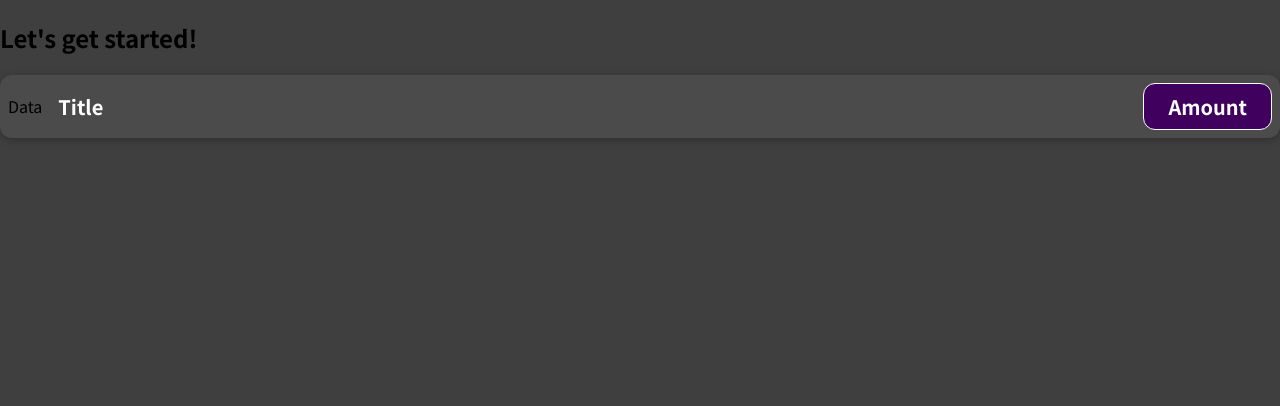
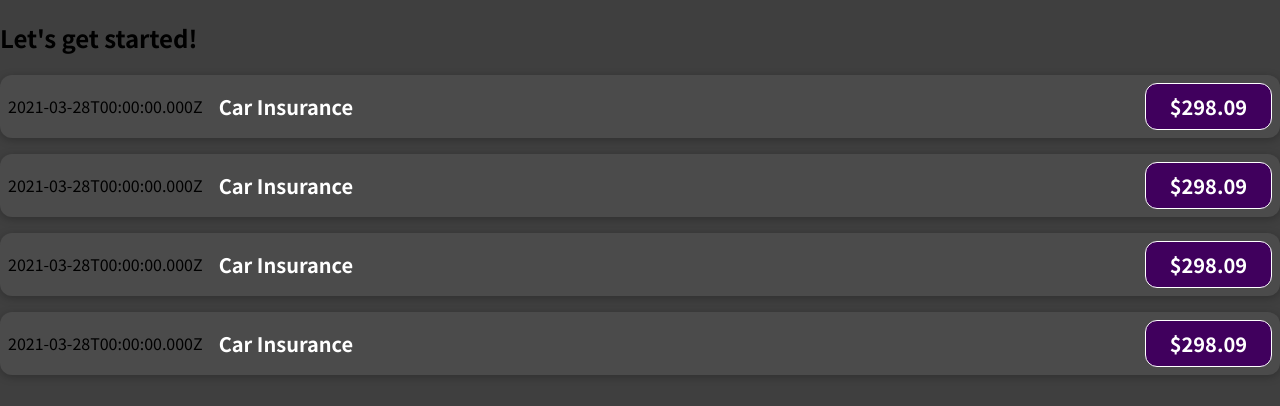
Before and after one commit to AleksandraCislowski/expense-track-app, a JavaScript app: page / in a window 1280 px wide. Shown: the top 406 px of the page. Built offline with nearby package versions, Linux system fonts and the light colour scheme.

Commit message:
reusable data

```diff
--- a/src/App.js
+++ b/src/App.js
@@ -5,6 +5,9 @@
     <div>
       <h2>Let's get started!</h2>
       <ExpenseItem></ExpenseItem>
+      <ExpenseItem></ExpenseItem>
+      <ExpenseItem></ExpenseItem>
+      <ExpenseItem></ExpenseItem>
     </div>
   );
 }
--- a/src/components/ExpenseItem.js
+++ b/src/components/ExpenseItem.js
@@ -1,12 +1,16 @@
 import "./ExpenseItem.css";
 
 function ExpenseItem() {
+  const expenseDate = new Date(2021, 2, 28);
+  const expenseTitle = "Car Insurance";
+  const expenseAmount = 298.09;
+
   return (
     <div className='expense-item'>
-      <div>Data</div>
+      <div>{expenseDate.toISOString()}</div>
       <div className='expense-item__description'>
-        <h2>Title</h2>
-        <div className='expense-item__price'>Amount</div>
+        <h2>{expenseTitle}</h2>
+        <div className='expense-item__price'>${expenseAmount}</div>
       </div>
     </div>
   );
```
Also changed, not shown: 1 other file (tests, documents, lock files or other folders).
